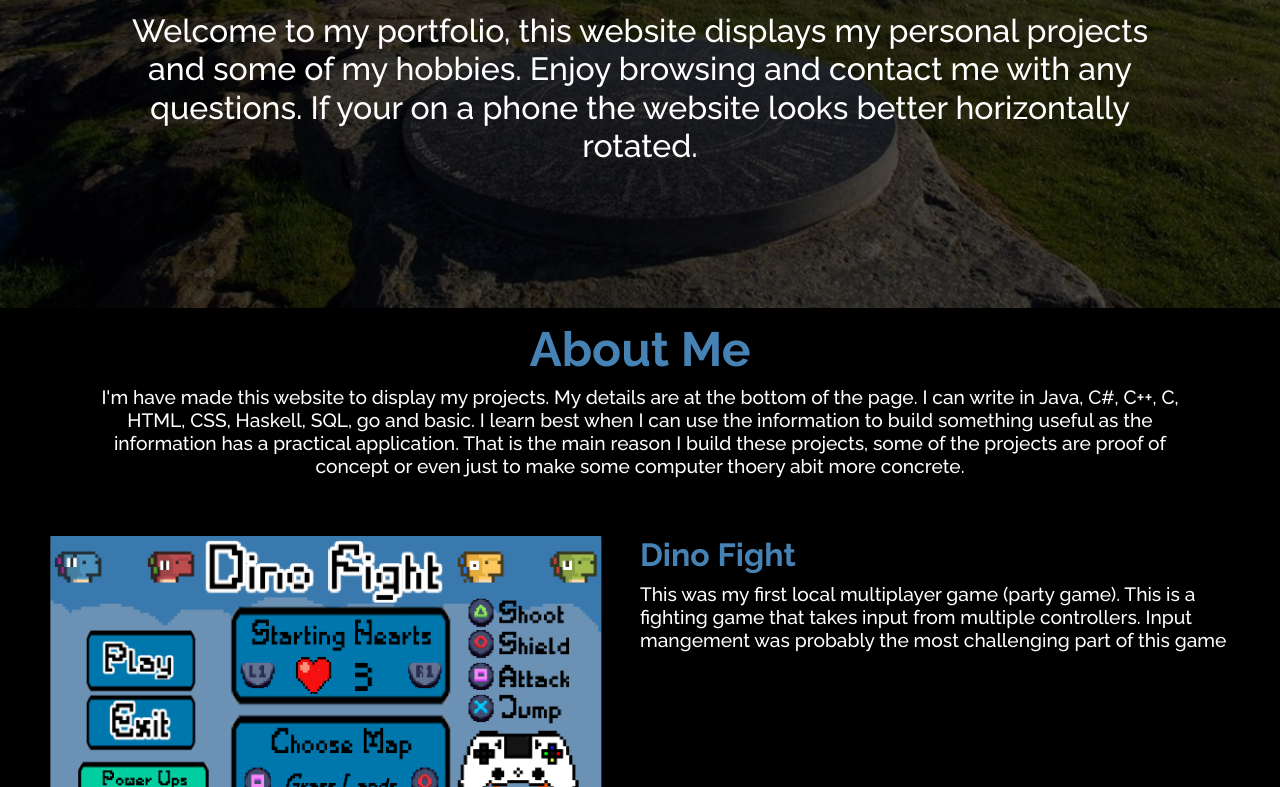
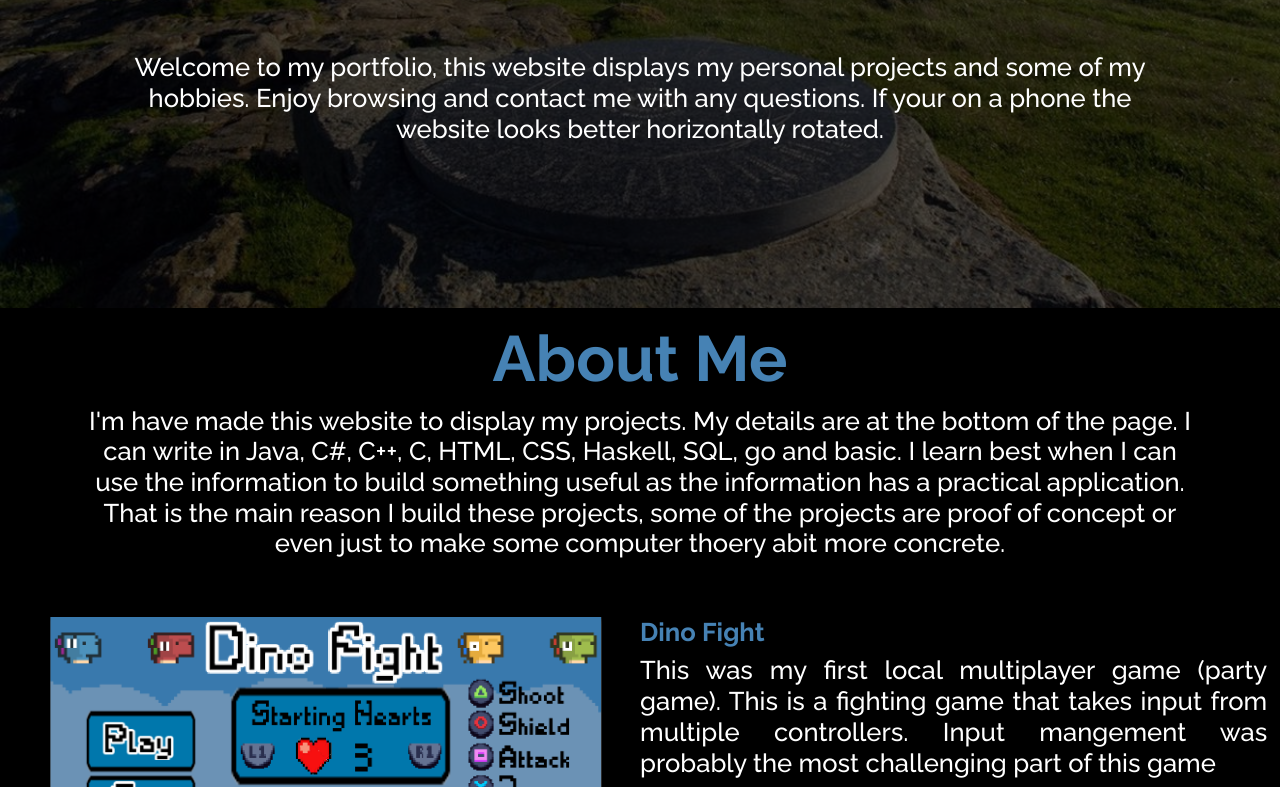
Before and after one commit to AndrewMorgan2/Portfolio, a plain HTML site: page index.html in a window 1280 px wide. Shown: the part 492-1279 px from the top of the page. Drawn offline with nearby package versions, Linux system fonts and the light colour scheme.

Commit message:
Rel text

```diff
--- a/assets/css/style.css
+++ b/assets/css/style.css
@@ -17,15 +17,15 @@ p {
 }
 
 h1 {
-  font-size: 300%;
+  font-size:5vw;
 }
 
 h2 {
-  font-size: 200%;
+  font-size: 2vw;
 }
 
 h3 {
-  font-size: 120%;
+  font-size: 2vw;
 }
 
 h4 {
@@ -465,7 +465,7 @@ body.mobile-nav-active #mobile-nav-toggle {
 
 .tagline {
   font-family: "Raleway", Helvetica, Arial, sans-serif;
-  font-size: 200%;
+  font-size: 2vw;
   margin: 70px;
   color: #fff;
 }
--- a/index.html
+++ b/index.html
@@ -86,7 +86,7 @@
                     <img src="assets/img/porf-1.PNG" style="height: auto; width: 50%;padding-left: 3%;padding-right: 3%; float: left">
                     <div class="text" style="color:steelblue;">
                         <h2><b>Dino Fight</b></h2>
-                        <h3 style="color: white">
+                        <h3 style="color: white; text-align: justify">
                         This was my first local multiplayer game (party game). This is a fighting game that takes input from multiple
                         controllers. Input mangement was probably the most challenging part of this game
                         </h3>
```
